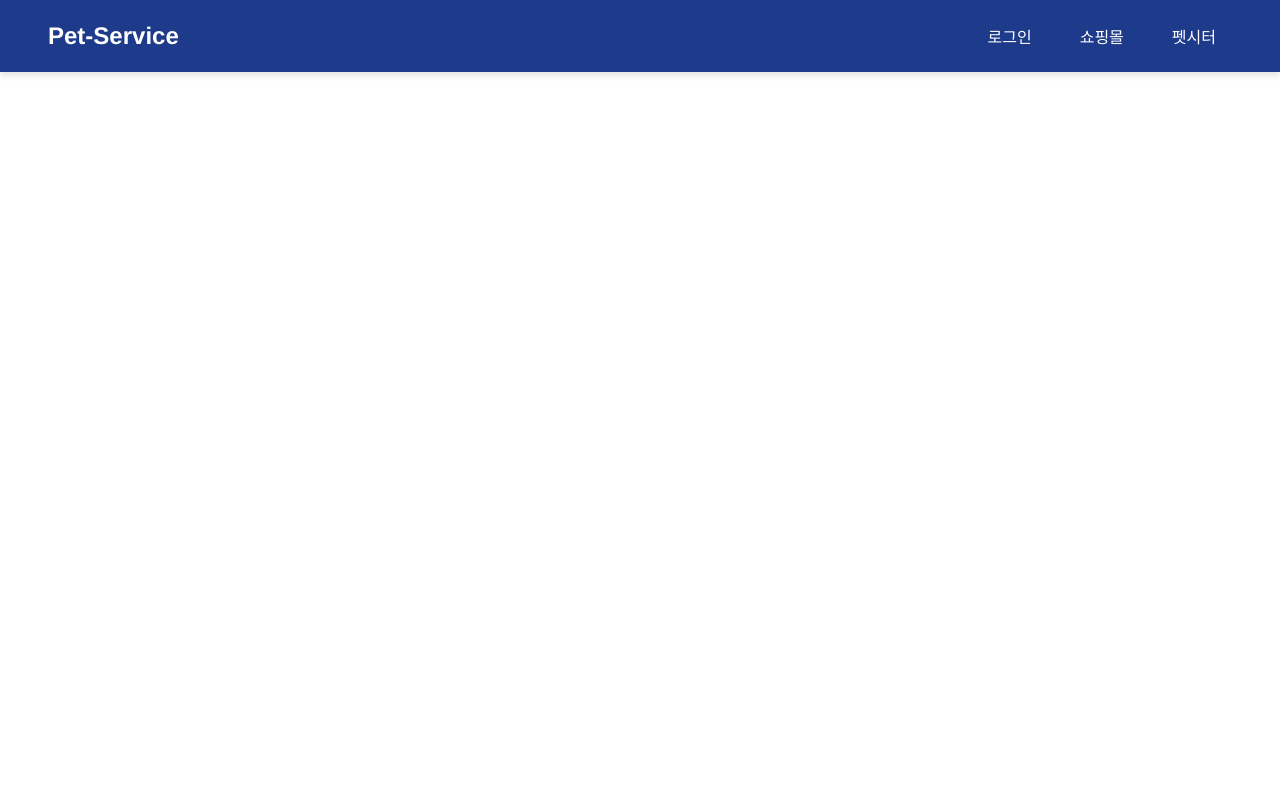
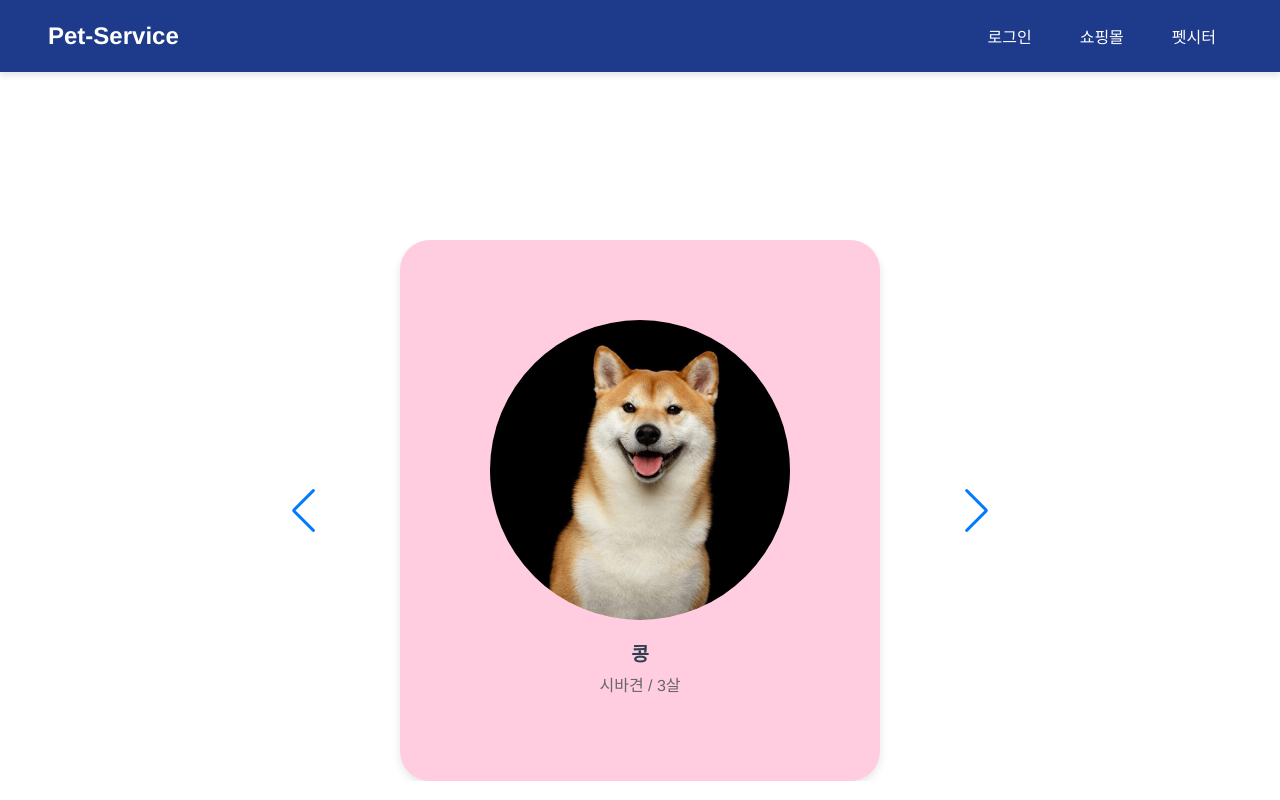
Before and after one commit to shunny822/pet-service-FE, a Vue app in the folder pet-service/: page / in a window 1280 px wide. Built offline with nearby package versions, Linux system fonts and the light colour scheme.

Commit message:
feat: main page

```diff
--- a/pet-service/package.json
+++ b/pet-service/package.json
@@ -10,6 +10,7 @@
   },
   "dependencies": {
     "pinia": "^2.3.1",
+    "swiper": "^11.2.3",
     "vue": "^3.5.13",
     "vue-router": "^4.5.0"
   },
--- /dev/null
+++ b/pet-service/src/components/PetCard.vue
@@ -0,0 +1,105 @@
+<script>
+  import { Swiper, SwiperSlide } from 'swiper/vue';
+  import 'swiper/swiper-bundle.css';
+
+  export default {
+    name: 'DogCarousel',
+    components: {
+      Swiper,
+      SwiperSlide
+    },
+    data() {
+      return {
+        dogs: [
+          {
+            id: 1,
+            name: '콩',
+            breed: '시바견',
+            age: 3,
+            image: '/시바견.jpeg'
+          },
+          {
+            id: 2,
+            name: 'Bella',
+            breed: 'Labrador',
+            age: 5,
+            image: '/시바견.jpeg'
+          },
+          {
+            id: 3,
+            name: 'Charlie',
+            breed: 'Beagle',
+            age: 2,
+            image: '/시바견.jpeg'
+          }
+        ]
+      };
+    }
+  };
+</script>
+
+<template>
+    <div class="carousel-container">
+    <!-- TODO: swiper 고치기 -->
+      <swiper
+        :slides-per-view="1"
+        :space-between="10"
+        :loop="true"
+        :pagination="true"
+        :navigation="true"
+        class="mySwiper"
+      >
+        <swiper-slide v-for="dog in dogs" :key="dog.id">
+          <div class="dog-card">
+            <div class="dog-image">
+              <img :src="dog.image" alt="Dog Photo" />
+            </div>
+            <div class="dog-info">
+              <h3>{{ dog.name }}</h3>
+              <p>{{ dog.breed }} / {{ dog.age }}살</p>
+            </div>
+          </div>
+        </swiper-slide>
+      </swiper>
+    </div>
+</template>
+
+<style scoped>
+  .carousel-container {
+    width: 45rem;
+    margin: 0 auto;
+    margin-top: 15rem;
+  }
+
+  .dog-card {
+    display: flex;
+    flex-direction: column;
+    align-items: center;
+    text-align: center;
+    background: #FFCDDF;
+    border-radius: 30px;
+    box-shadow: 0 4px 8px rgba(0, 0, 0, 0.1);
+    padding: 80px 0;
+    width: 30rem;
+    margin: 0 auto;
+  }
+
+  .dog-image img {
+    width: 300px;
+    height: 300px;
+    border-radius: 50%;
+    object-fit: cover;
+    margin-bottom: 15px;
+  }
+
+  .dog-info h3 {
+    margin: 0;
+    font-size: 1.2rem;
+    font-weight: bold;
+  }
+
+  .dog-info p {
+    margin: 5px 0;
+    color: #666;
+  }
+</style>
--- a/pet-service/src/views/HomeView.vue
+++ b/pet-service/src/views/HomeView.vue
@@ -1,9 +1,11 @@
 <script setup>
+import PetCard from '@/components/PetCard.vue';
+
 
 </script>
 
 <template>
   <main>
-
+    <PetCard/>
   </main>
 </template>
```
Also changed, not shown: pet-service/public/시바견.jpeg (added), 1 other file (tests, documents, lock files or other folders).
